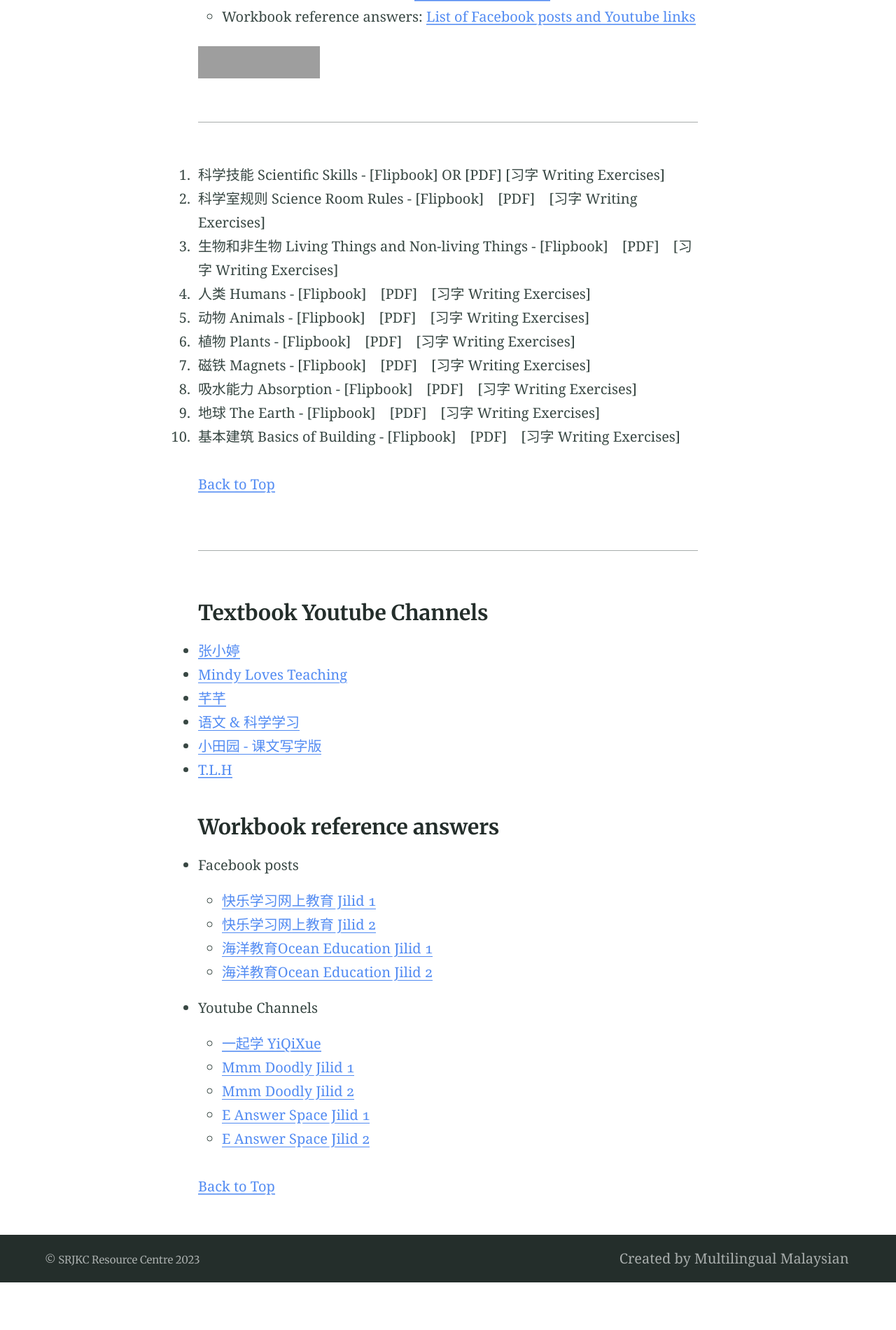
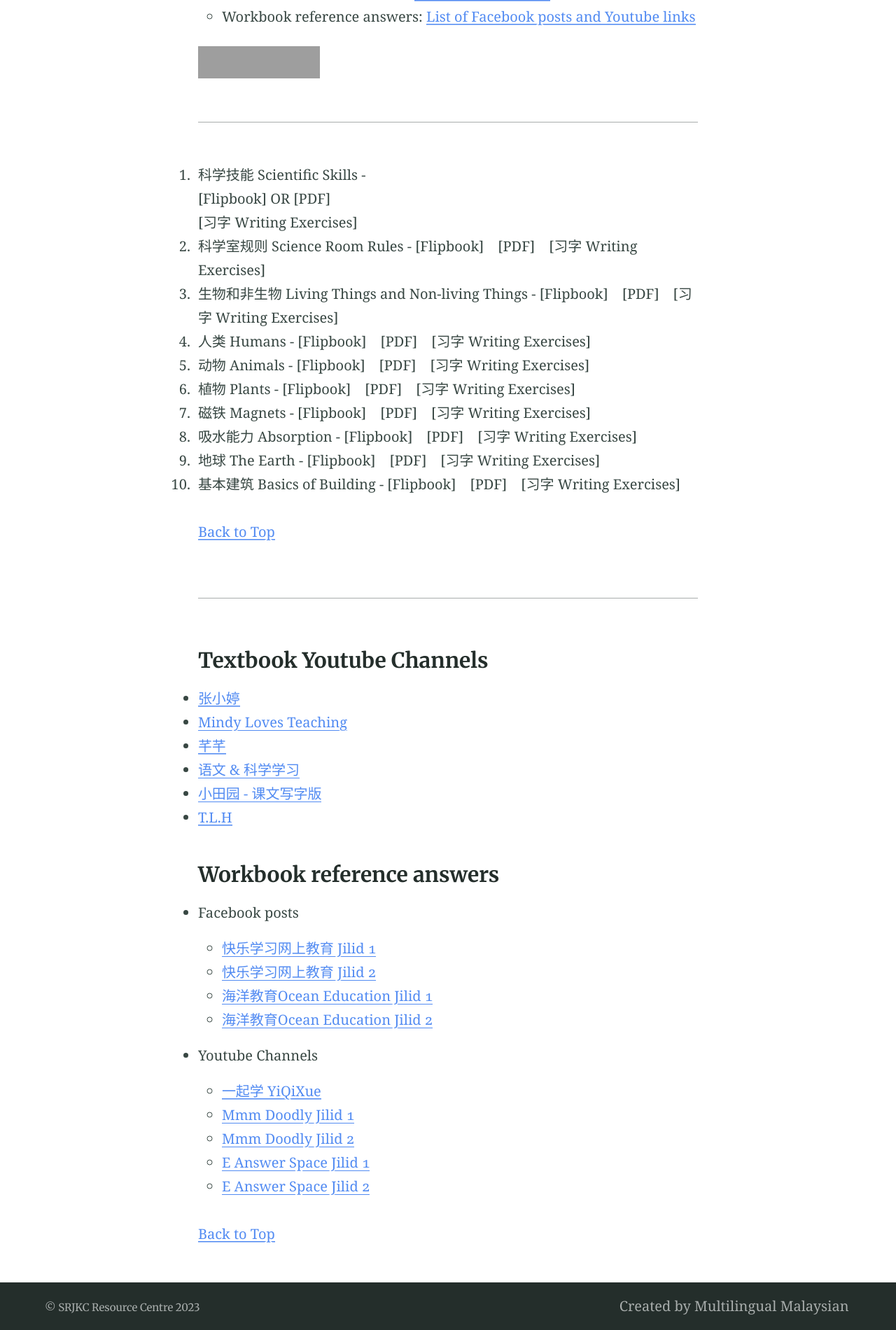
Before and after one commit to multilingual-malaysian/dlp_science, a Jekyll site: the page built from year1.md, in a window 1280 px wide. Shown: the part 708-2608 px from the top of the page at 70% size. Built offline with Jekyll 4.4.1, drawn with Linux system fonts in a browser that asks for light colours; before the commit the page ends 2540 px from its top, so only the background shows below that; grey boxes are pictures that could not be loaded.

```diff
--- a/year1.md
+++ b/year1.md
@@ -15,8 +15,8 @@ Number of page visits: ![HitCount](https://hits.dwyl.com/multilingual-malaysian/
 
 ---
 
-1. 科学技能 Scientific Skills - <space>
-   [Flipbook] OR [PDF]<space>
+1. 科学技能 Scientific Skills - <br />
+   [Flipbook] OR [PDF]<br />
    [习字 Writing Exercises]
 2. 科学室规则 Science Room Rules - [Flipbook]&emsp;[PDF]&emsp;[习字 Writing Exercises]
 3. 生物和非生物 Living Things and Non-living Things - [Flipbook]&emsp;[PDF]&emsp;[习字 Writing Exercises]
```
